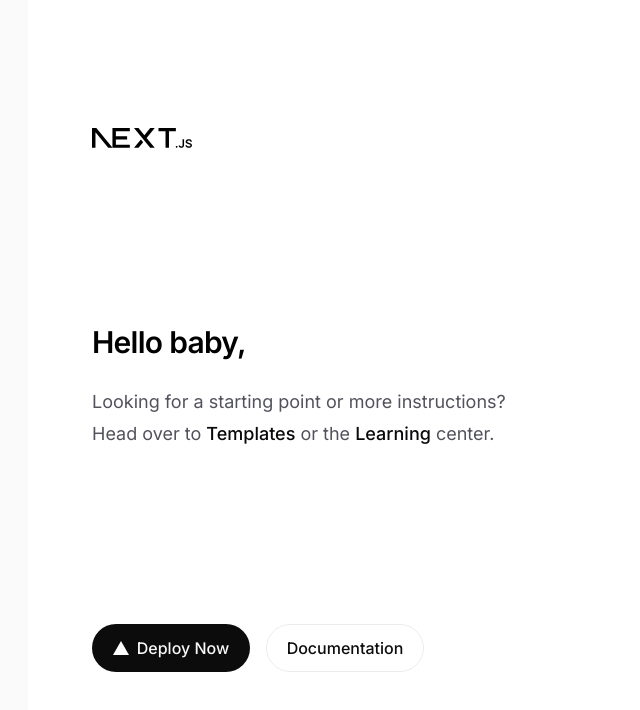
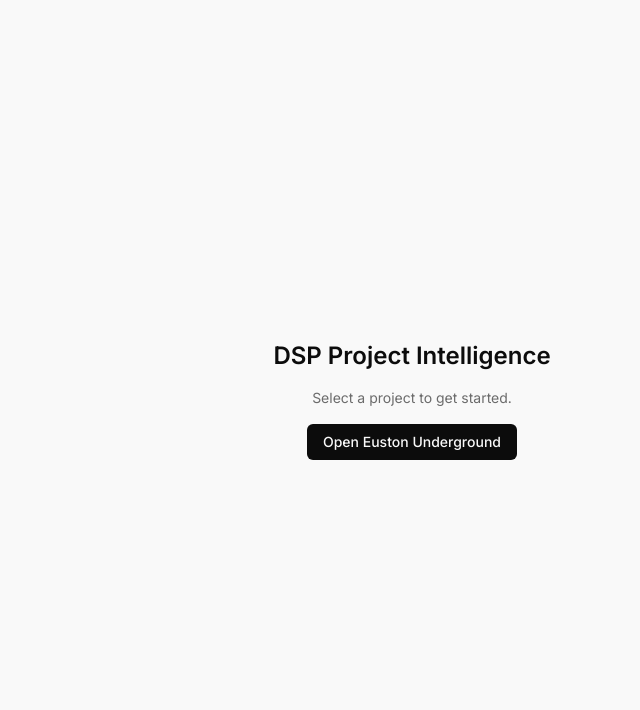
Before and after one commit to benteoh/project-management, a Next.js app: page / in a window 1280 px wide. Shown: the top 710 px of the page, without its empty margins (228-868 px from the left). Built offline with nearby package versions, Linux system fonts and the light colour scheme.

Commit message:
Small improvements

```diff
--- a/src/app/page.tsx
+++ b/src/app/page.tsx
@@ -1,64 +1,17 @@
-import Image from "next/image";
+import Link from "next/link";
 
 export default function Home() {
   return (
-    <div className="flex flex-col flex-1 items-center justify-center bg-zinc-50 font-sans dark:bg-black">
-      <main className="flex flex-1 w-full max-w-3xl flex-col items-center justify-between py-32 px-16 bg-white dark:bg-black sm:items-start">
-        <Image
-          className="dark:invert"
-          src="/next.svg"
-          alt="Next.js logo"
-          width={100}
-          height={20}
-          priority
-        />
-        <div className="flex flex-col items-center gap-6 text-center sm:items-start sm:text-left">
-          <h1 className="max-w-xs text-3xl font-semibold leading-10 tracking-tight text-black dark:text-zinc-50">
-            Hello baby,
-          </h1>
-          <p className="max-w-md text-lg leading-8 text-zinc-600 dark:text-zinc-400">
-            Looking for a starting point or more instructions? Head over to{" "}
-            <a
-              href="https://vercel.com/templates?framework=next.js&utm_source=create-next-app&utm_medium=appdir-template-tw&utm_campaign=create-next-app"
-              className="font-medium text-zinc-950 dark:text-zinc-50"
-            >
-              Templates
-            </a>{" "}
-            or the{" "}
-            <a
-              href="https://nextjs.org/learn?utm_source=create-next-app&utm_medium=appdir-template-tw&utm_campaign=create-next-app"
-              className="font-medium text-zinc-950 dark:text-zinc-50"
-            >
-              Learning
-            </a>{" "}
-            center.
-          </p>
-        </div>
-        <div className="flex flex-col gap-4 text-base font-medium sm:flex-row">
-          <a
-            className="flex h-12 w-full items-center justify-center gap-2 rounded-full bg-foreground px-5 text-background transition-colors hover:bg-[#383838] dark:hover:bg-[#ccc] md:w-[158px]"
-            href="https://vercel.com/new?utm_source=create-next-app&utm_medium=appdir-template-tw&utm_campaign=create-next-app"
-            target="_blank"
-            rel="noopener noreferrer"
-          >
-            <Image
-              className="dark:invert"
-              src="/vercel.svg"
-              alt="Vercel logomark"
-              width={16}
-              height={16}
-            />
-            Deploy Now
-          </a>
-          <a
-            className="flex h-12 w-full items-center justify-center rounded-full border border-solid border-black/[.08] px-5 transition-colors hover:border-transparent hover:bg-black/[.04] dark:border-white/[.145] dark:hover:bg-[#1a1a1a] md:w-[158px]"
-            href="https://nextjs.org/docs?utm_source=create-next-app&utm_medium=appdir-template-tw&utm_campaign=create-next-app"
-            target="_blank"
-            rel="noopener noreferrer"
-          >
-            Documentation
-          </a>
-        </div>
+    <div className="flex flex-col flex-1 items-center justify-center bg-background font-sans">
+      <main className="flex flex-col items-center gap-4 text-center">
+        <h1 className="text-2xl font-semibold text-foreground">DSP Project Intelligence</h1>
+        <p className="text-sm text-muted-foreground">Select a project to get started.</p>
+        <Link
+          href="/projects/1"
+          className="rounded-md bg-foreground px-4 py-2 text-sm font-medium text-background transition-colors hover:opacity-80"
+        >
+          Open Euston Underground
+        </Link>
       </main>
     </div>
   );
--- a/src/components/programme/MiniCalendar.tsx
+++ b/src/components/programme/MiniCalendar.tsx
@@ -11,7 +11,7 @@
   onClose: () => void;
 }) {
   const parsed = parseProgrammeDate(value);
-  const [view, setView] = useState<Date>(parsed ?? new Date(2026, 0, 1));
+  const [view, setView] = useState<Date>(parsed ?? new Date());
   const year  = view.getFullYear();
   const month = view.getMonth();
 
@@ -26,21 +26,21 @@
     <>
       <div className="fixed inset-0 z-[99]" onClick={onClose} />
       <div
-        className="fixed z-[100] w-56 rounded-lg border border-zinc-200 bg-white p-3 shadow-xl"
+        className="fixed z-[100] w-56 rounded-lg border border-border bg-card p-3 shadow-elevated"
         style={{ top: anchorRect.top + anchorRect.height + 4, left: anchorRect.left }}
         onClick={e => e.stopPropagation()}
       >
         {/* Month nav */}
         <div className="mb-2.5 flex items-center justify-between">
           <button
-            className="rounded p-1 text-zinc-500 hover:bg-zinc-100"
+            className="rounded p-1 text-muted-foreground hover:bg-muted"
             onClick={() => setView(new Date(year, month - 1, 1))}
           >
             <ChevronLeft size={14} />
           </button>
-          <span className="text-xs font-semibold text-zinc-700">{MONTH_NAMES[month]} {year}</span>
+          <span className="text-xs font-semibold text-foreground">{MONTH_NAMES[month]} {year}</span>
           <button
-            className="rounded p-1 text-zinc-500 hover:bg-zinc-100"
+            className="rounded p-1 text-muted-foreground hover:bg-muted"
             onClick={() => setView(new Date(year, month + 1, 1))}
           >
             <ChevronRight size={14} />
@@ -50,7 +50,7 @@
         {/* Day-of-week headers */}
         <div className="mb-1 grid grid-cols-7">
           {DAY_NAMES.map(d => (
-            <div key={d} className="py-0.5 text-center text-[10px] font-medium text-zinc-400">{d}</div>
+            <div key={d} className="py-0.5 text-center text-[10px] font-medium text-muted-foreground">{d}</div>
           ))}
         </div>
 
@@ -67,8 +67,8 @@
                 <button
                   className={`h-7 w-7 rounded-full text-xs transition-colors ${
                     isSelected
-                      ? "bg-zinc-900 font-semibold text-white"
-                      : "text-zinc-700 hover:bg-zinc-100"
+                      ? "bg-foreground font-semibold text-background"
+                      : "text-foreground hover:bg-muted"
                   }`}
                   onClick={() => { onChange(formatProgrammeDate(new Date(year, month, day))); onClose(); }}
                 >
--- a/src/components/programme/NodeContextMenu.tsx
+++ b/src/components/programme/NodeContextMenu.tsx
@@ -1,5 +1,5 @@
 import { Plus, Trash2 } from "lucide-react";
-import { NodeType, ContextMenuState, AddFormState, FormValues, defaultForm } from "./types";
+import { NodeType, ContextMenuState, AddFormState } from "./types";
 import { getAddOptions } from "./treeUtils";
 
 interface NodeContextMenuProps {
--- a/src/components/programme/ProgrammeTab.tsx
+++ b/src/components/programme/ProgrammeTab.tsx
@@ -81,12 +81,12 @@
   };
 
   const toggleCollapse = (id: string) =>
-    setCollapsed(prev => { const s = new Set(prev); s.has(id) ? s.delete(id) : s.add(id); return s; });
+    setCollapsed(prev => { const s = new Set(prev); if (s.has(id)) { s.delete(id); } else { s.add(id); } return s; });
 
   const handleAdd = () => {
     if (!addForm || !formValues.name.trim()) return;
     const newNode: ProgrammeNode = {
-      id: `user-${Date.now()}`,
+      id: crypto.randomUUID(),
       activityId: formValues.activityId || undefined,
       name: formValues.name.trim(),
       type: addForm.type,
--- a/vitest.config.ts
+++ b/vitest.config.ts
@@ -3,7 +3,7 @@
 
 export default defineConfig({
   test: {
-    environment: "node",
+    environment: "jsdom",
   },
   resolve: {
     alias: {
```
Also changed, not shown: 1 other file (tests, documents, lock files or other folders).
